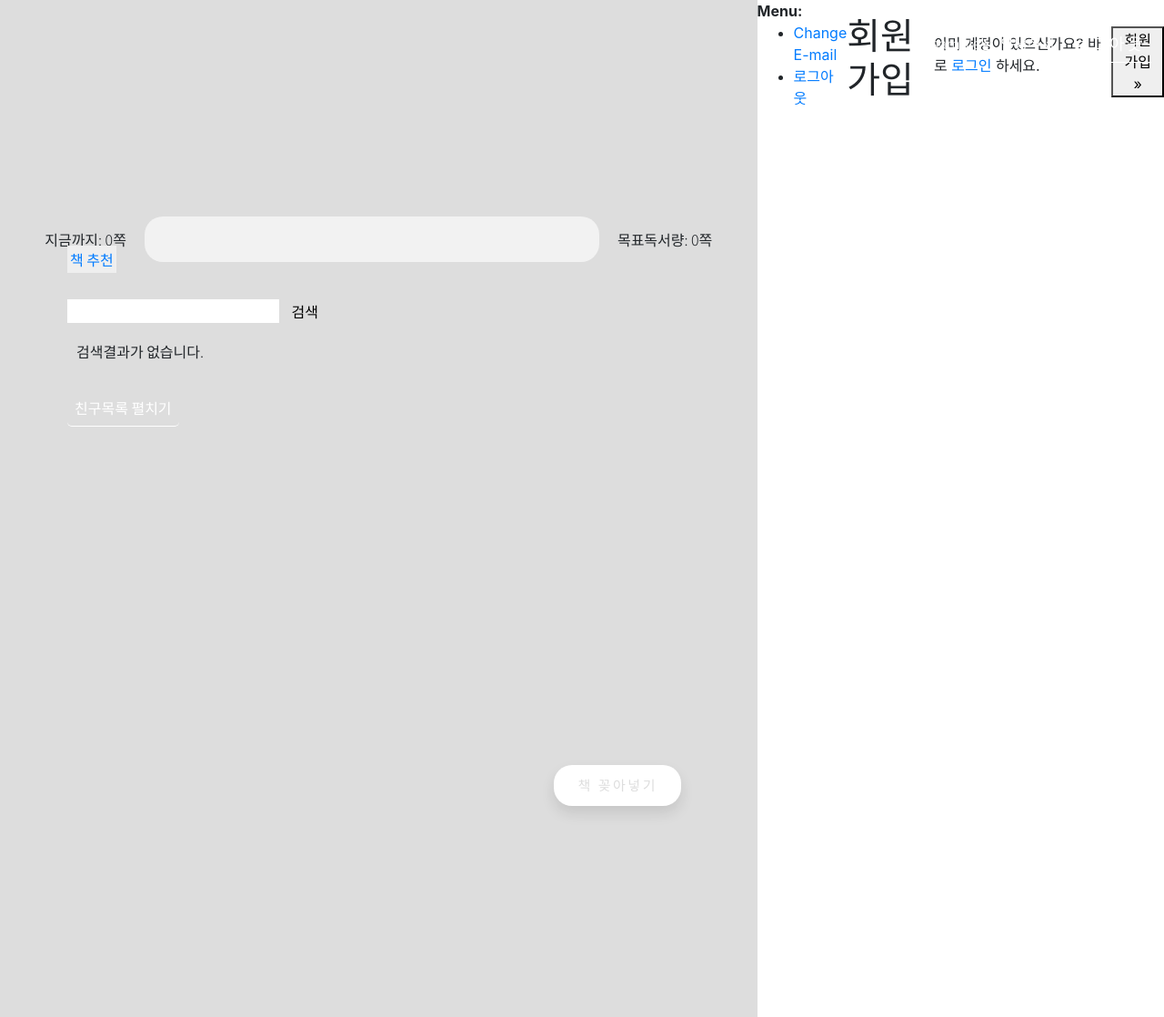
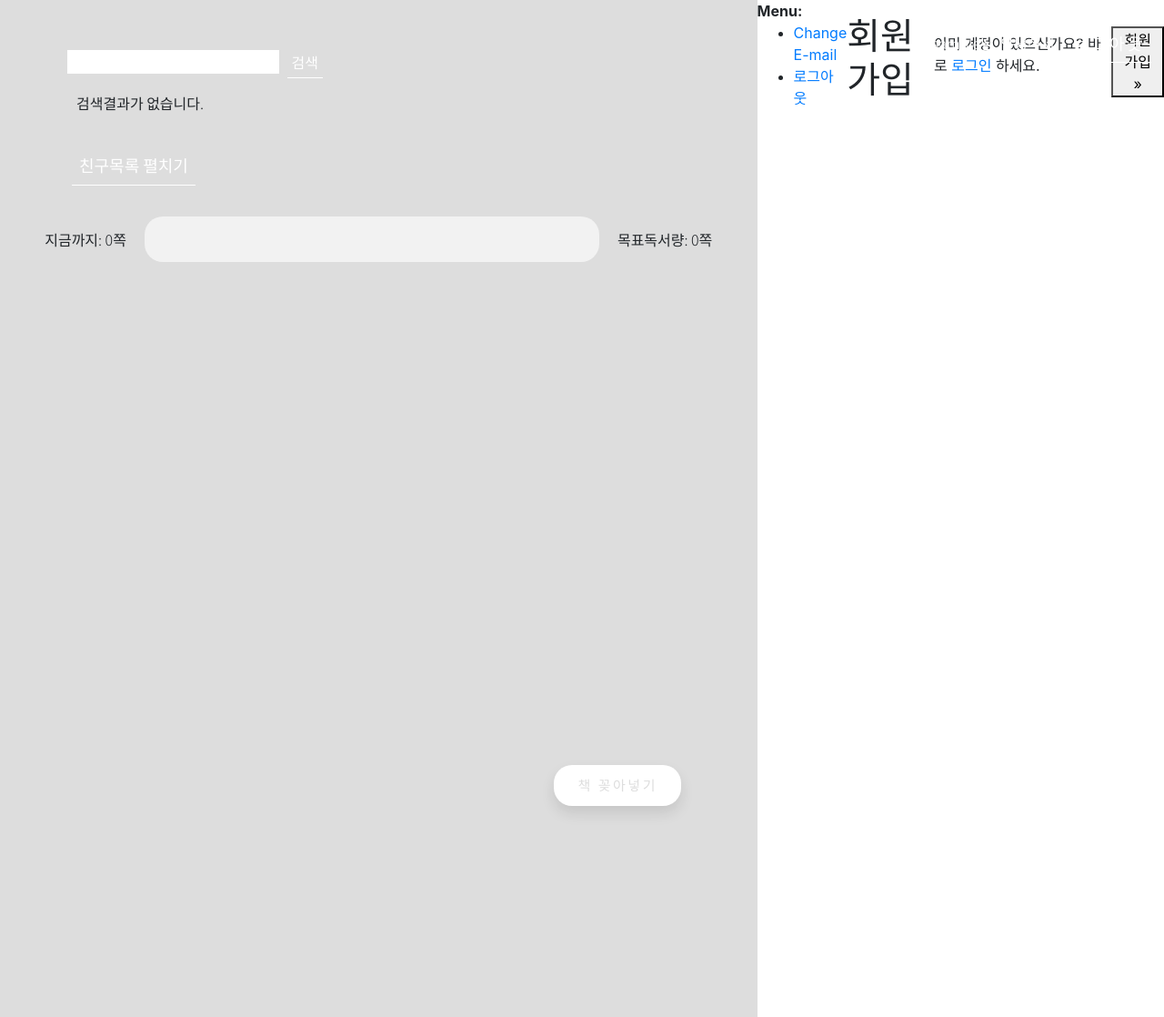
Before and after one commit to younjoo0614/snulionvalley, a Django app: page / in a window 1280 px wide. Shown: the whole page at 91% size. Run offline with Django 3.2, Linux system fonts and the light colour scheme; the visitor is signed in with stand-in values (Sample User, id 1); style sheets or scripts are compiled from the project's sources; some libraries are stand-ins or nearby versions; some web fonts are replaced.

Commit message:
Editing Css

```diff
--- a/booke/bookshelf/static/bookshelf/style.scss
+++ b/booke/bookshelf/static/bookshelf/style.scss
@@ -134,7 +134,7 @@ body {
   justify-content: left;
   flex-direction: column;
   left: 5%;
-  top:20%;
+  top:-8%;
   font-family: 'Noto Sans KR', sans-serif;
   font-weight: 300;
 }
@@ -145,18 +145,27 @@ body {
 
 input.search_bt{
   padding: 5px;
-  color: black;
+  color: white;
   background-color: transparent;
-  border-radius: 5px;
+  font-weight: 300;
+  border-bottom: solid 1px white;
   margin: 5px;
 }
 
 .nav button{
   border: none;
+  border-bottom: solid 1px white;
   font-family: 'Noto Sans KR', sans-serif;
-  font-weight: 500;
+  font-weight: 300;
   padding: 3px;
+  background-color: white;
+  margin: 5px;
+  font-size: 12px;
+  color: #DDDDDD;
+  border-radius: 5px;
+  padding: 5px;
 }
+
 
 .undernav{
   margin: 10px;
@@ -343,10 +352,11 @@ button.friendlist_btn{
   padding: 8px;
   color: white;
   background-color: transparent;
-  border-radius: 5px;
   font-family: 'Noto Sans KR', sans-serif;
   font-weight: 300;
-  border-bottom: solid 1px white
+  border-bottom: solid 1px white;
+  font-size: 18px;
+  border-radius: 0px;
 
 }
 
@@ -358,8 +368,8 @@ button.friendlist_btn{
   padding-top: 30px;
   padding-bottom: 150px;
   width:70%;
+  height: 800px;
   display: block;
-  height: 800px;
   left: 50%;
   top: 50%;
   margin: 0px auto;
@@ -378,11 +388,15 @@ button.friendlist_btn{
   font-family: 'Noto Sans KR', sans-serif;
   font-weight: 100;
   letter-spacing: 3px;
+  transition: all 0.3s ease 0s;
 }
 
 .shelf a:hover{
   text-decoration: none;
-  color: black;
+  color: white;
+  transform: translateY(-10px);
+  box-shadow: 0px 10px 10px rgba(0, 0, 0, 0.1);
+  transition: all 0.3s ease 0s;
 }
 
 .myshelf1 {
@@ -417,7 +431,7 @@ button.friendlist_btn{
   display: flex;
   flex-direction: column;
   width: 100%;
-  height: 100%;
+  height: 120%;
   margin: 0 auto; }
 
 .fr {
--- a/booke/bookshelf/templates/base.html
+++ b/booke/bookshelf/templates/base.html
@@ -34,7 +34,7 @@
     </div>
     {% if user.is_authenticated %}
     <div class="nav">
-      <div class="recommand undernav">
+      <div class="recommand undernav" style="display:none">
         <button><a href="bookshelf/recommned/">책 추천</a></button>
       </div>
       <div class="search undernav">
@@ -55,6 +55,7 @@
       </div>
 
       <div class="friendlist undernav">
+        <button class ="friendlist_btn" data-csrfmiddlewaretoken="{{ csrf_token }}">친구목록 펼치기</button>
         {% for friend in follows %}
           <div id="friend_list" class="friend_list" style="display: none;">
             <div data-id= "{{friend.id}}"> {{friend.nickname}} </div>
@@ -63,7 +64,6 @@
             {% comment %} {% csrf_token %} {% endcomment %}
           </div>
         {% endfor %}
-        <button class ="friendlist_btn" data-csrfmiddlewaretoken="{{ csrf_token }}">친구목록 펼치기</button>
       </div>
 
     </div>
--- a/booke/bookshelf/templates/bookshelf/index.html
+++ b/booke/bookshelf/templates/bookshelf/index.html
@@ -24,9 +24,9 @@
                         <div class = "myshelf1">
                             <div class = "shelf">
                                     {% for userbook in ub1 %}
-                                        <a class="showmodal" href="#showModal" data-toggle="modal" data-id={{ userbook.id }} style = "width: calc(100% * {{userbook.whole_page}}/2000);">
-                                            <div class="book-{{userbook.color}}" id ="{{userbook.id}}" style = "height: 100%; display: flex; justify-content: center; align-items: center;">
-                                                <div style = "writing-mode: vertical-lr;">
+                                        <a class="showmodal" href="#showModal" data-toggle="modal" data-id={{ userbook.id }} style = "width: calc(100% * {{userbook.whole_page}}/2000); height: 104px;">
+                                            <div class="book-{{userbook.color}}" id ="{{userbook.id}}" style = "height: 100%; display: flex; justify-content: center; align-items: center; text-align: center; vertical-align:middle;">
+                                                <div style = "writing-mode: vertical-lr; text-orientation: upright; letter-spacing: 0em; word-spacing: -1em;">
                                                     {{userbook.bookid.title}}
                                                 </div>
                                             </div>
@@ -38,9 +38,9 @@
                         <div class = "myshelf2">
                             <div class = "shelf">
                                     {% for userbook in ub1 %}
-                                        <a class="showmodal" href="#showModal" data-toggle="modal" data-id={{ userbook.id }} style = "width: calc(100% * {{userbook.whole_page}}/2000);">
-                                            <div class="book-{{userbook.color}}" id ="{{userbook.id}}" style = "height: 100%; display: flex; justify-content: center; align-items: center;">
-                                                <div style = "writing-mode: vertical-lr;">
+                                        <a class="showmodal" href="#showModal" data-toggle="modal" data-id={{ userbook.id }} style = "width: calc(100% * {{userbook.whole_page}}/2000); height: 104px;">
+                                            <div class="book-{{userbook.color}}" id ="{{userbook.id}}" style = "height: 100%; display: flex; justify-content: center; align-items: center; text-align: center; vertical-align:middle;">
+                                                <div style = "writing-mode: vertical-lr; text-orientation: upright; letter-spacing: 0em; word-spacing: -1em;">
                                                     {{userbook.bookid.title}}
                                                 </div>
                                             </div>
@@ -49,9 +49,9 @@
                             </div>
                             <div class = "shelf">
                                     {% for userbook in ub2 %}
-                                        <a class="showmodal" href="#showModal" data-toggle="modal" data-id={{ userbook.id }} style = "width: calc(100% * {{userbook.whole_page}}/2000);">
-                                            <div class="book-{{userbook.color}}" id ="{{userbook.id}}" style = "height: 100%; display: flex; justify-content: center; align-items: center;">
-                                                <div style = "writing-mode: vertical-lr;">
+                                        <a class="showmodal" href="#showModal" data-toggle="modal" data-id={{ userbook.id }} style = "width: calc(100% * {{userbook.whole_page}}/2000); height: 104px;">
+                                            <div class="book-{{userbook.color}}" id ="{{userbook.id}}" style = "height: 100%; display: flex; justify-content: center; align-items: center; text-align: center; vertical-align:middle;">
+                                                <div style = "writing-mode: vertical-lr; text-orientation: upright; letter-spacing: 0em; word-spacing: -1em;">
                                                     {{userbook.bookid.title}}
                                                 </div>
                                             </div>
@@ -63,9 +63,9 @@
                         <div class = "myshelf3">
                                 <div class ="shelf">
                                     {% for userbook in ub1 %}
-                                        <a class="showmodal" href="#showModal" data-toggle="modal" data-id={{ userbook.id }} style = "width: calc(100% * {{userbook.whole_page}}/2000);">
-                                            <div class="book-{{userbook.color}}" id ="{{userbook.id}}" style = "height: 100%; display: flex; justify-content: center; align-items: center;">
-                                                <div style = "writing-mode: vertical-lr;">
+                                        <a class="showmodal" href="#showModal" data-toggle="modal" data-id={{ userbook.id }} style = "width: calc(100% * {{userbook.whole_page}}/2000); height: 104px;">
+                                            <div class="book-{{userbook.color}}" id ="{{userbook.id}}" style = "height: 100%; display: flex; justify-content: center; align-items: center; text-align: center; vertical-align:middle;">
+                                                <div style = "writing-mode: vertical-lr; text-orientation: upright; letter-spacing: 0em; word-spacing: -1em;">
                                                     {{userbook.bookid.title}}
                                                 </div>
                                             </div>
@@ -74,9 +74,9 @@
                                 </div>
                                 <div class="shelf">
                                     {% for userbook in ub2 %}
-                                        <a class="showmodal" href="#showModal" data-toggle="modal" data-id={{ userbook.id }} style = "width: calc(100% * {{userbook.whole_page}}/2000);">
-                                            <div class="book-{{userbook.color}}" id ="{{userbook.id}}" style = "height: 100%; display: flex; justify-content: center; align-items: center;">
-                                                <div style = "writing-mode: vertical-lr;">
+                                        <a class="showmodal" href="#showModal" data-toggle="modal" data-id={{ userbook.id }} style = "width: calc(100% * {{userbook.whole_page}}/2000); height: 104px;">
+                                            <div class="book-{{userbook.color}}" id ="{{userbook.id}}" style = "height: 100%; display: flex; justify-content: center; align-items: center; text-align: center; vertical-align:middle;">
+                                                <div style = "writing-mode: vertical-lr; text-orientation: upright; letter-spacing: 0em; word-spacing: -1em;">
                                                     {{userbook.bookid.title}}
                                                 </div>
                                             </div>
@@ -85,9 +85,9 @@
                                 </div>
                                 <div class="shelf">
                                     {% for userbook in ub3 %}
-                                        <a class="showmodal" href="#showModal" data-toggle="modal" data-id={{ userbook.id }} style = "width: calc(100% * {{userbook.whole_page}}/2000);">
-                                            <div class="book-{{userbook.color}}" id ="{{userbook.id}}" style = "height: 100%; display: flex; justify-content: center; align-items: center;">
-                                                <div style = "writing-mode: vertical-lr;">
+                                        <a class="showmodal" href="#showModal" data-toggle="modal" data-id={{ userbook.id }} style = "width: calc(100% * {{userbook.whole_page}}/2000); height: 104px;">
+                                            <div class="book-{{userbook.color}}" id ="{{userbook.id}}" style = "height: 100%; display: flex; justify-content: center; align-items: center; text-align: center; vertical-align:middle;">
+                                                <div style = "writing-mode: vertical-lr; text-orientation: upright; letter-spacing: 0em; word-spacing: -1em;">
                                                     {{userbook.bookid.title}}
                                                 </div>
                                             </div>
@@ -99,9 +99,9 @@
                         <div class = "myshelf4">
                                 <div class="shelf">
                                     {% for userbook in ub1 %}
-                                        <a class="showmodal" href="#showModal" data-toggle="modal" data-id={{ userbook.id }} style = "width: calc(100% * {{userbook.whole_page}}/2000);">
-                                            <div class="book-{{userbook.color}}" id ="{{userbook.id}}" style = "height: 100%; display: flex; justify-content: center; align-items: center;">
-                                                <div style = "writing-mode: vertical-lr;">
+                                        <a class="showmodal" href="#showModal" data-toggle="modal" data-id={{ userbook.id }} style = "width: calc(100% * {{userbook.whole_page}}/2000); height: 104px;">
+                                            <div class="book-{{userbook.color}}" id ="{{userbook.id}}" style = "height: 100%; display: flex; justify-content: center; align-items: center; text-align: center; vertical-align:middle;">
+                                                <div style = "writing-mode: vertical-lr; text-orientation: upright; letter-spacing: 0em; word-spacing: -1em;">
                                                     {{userbook.bookid.title}}
                                                 </div>
                                             </div>
@@ -110,9 +110,9 @@
                                 </div>
                                 <div class="shelf">
                                     {% for userbook in ub2 %}
-                                        <a class="showmodal" href="#showModal" data-toggle="modal" data-id={{ userbook.id }} style = "width: calc(100% * {{userbook.whole_page}}/2000);">
-                                            <div class="book-{{userbook.color}}" id ="{{userbook.id}}" style = "height: 100%; display: flex; justify-content: center; align-items: center;">
-                                                <div style = "writing-mode: vertical-lr;">
+                                        <a class="showmodal" href="#showModal" data-toggle="modal" data-id={{ userbook.id }} style = "width: calc(100% * {{userbook.whole_page}}/2000); height: 104px;">
+                                            <div class="book-{{userbook.color}}" id ="{{userbook.id}}" style = "height: 100%; display: flex; justify-content: center; align-items: center; text-align: center; vertical-align:middle;">
+                                                <div style = "writing-mode: vertical-lr; text-orientation: upright; letter-spacing: 0em; word-spacing: -1em;">
                                                     {{userbook.bookid.title}}
                                                 </div>
                                             </div>
@@ -121,9 +121,9 @@
                                 </div>
                                 <div class="shelf">
                                     {% for userbook in ub3 %}
-                                        <a class="showmodal" href="#showModal" data-toggle="modal" data-id={{ userbook.id }} style = "width: calc(100% * {{userbook.whole_page}}/2000);">
-                                            <div class="book-{{userbook.color}}" id ="{{userbook.id}}" style = "height: 100%; display: flex; justify-content: center; align-items: center;">
-                                                <div style = "writing-mode: vertical-lr;">
+                                        <a class="showmodal" href="#showModal" data-toggle="modal" data-id={{ userbook.id }} style = "width: calc(100% * {{userbook.whole_page}}/2000); height: 104px;">
+                                            <div class="book-{{userbook.color}}" id ="{{userbook.id}}" style = "height: 100%; display: flex; justify-content: center; align-items: center; text-align: center; vertical-align:middle;">
+                                                <div style = "writing-mode: vertical-lr; text-orientation: upright; letter-spacing: 0em; word-spacing: -1em;">
                                                     {{userbook.bookid.title}}
                                                 </div>
                                             </div>
@@ -132,9 +132,9 @@
                                 </div>
                                 <div class="shelf">
                                     {% for userbook in ub4 %}
-                                        <a class="showmodal" href="#showModal" data-toggle="modal" data-id={{ userbook.id }} style = "width: calc(100% * {{userbook.whole_page}}/2000);">
-                                            <div class="book-{{userbook.color}}" id ="{{userbook.id}}" style = "height: 100%; display: flex; justify-content: center; align-items: center;">
-                                                <div style = "writing-mode: vertical-lr;">
+                                        <a class="showmodal" href="#showModal" data-toggle="modal" data-id={{ userbook.id }} style = "width: calc(100% * {{userbook.whole_page}}/2000); height: 104px;">
+                                            <div class="book-{{userbook.color}}" id ="{{userbook.id}}" style = "height: 100%; display: flex; justify-content: center; align-items: center; text-align: center; vertical-align:middle;">
+                                                <div style = "writing-mode: vertical-lr; text-orientation: upright; letter-spacing: 0em; word-spacing: -1em;">
                                                     {{userbook.bookid.title}}
                                                 </div>
                                             </div>
@@ -146,9 +146,9 @@
                         <div class = "myshelf5">
                                 <div class="shelf">
                                     {% for userbook in ub1 %}
-                                        <a class="showmodal" href="#showModal" data-toggle="modal" data-id={{ userbook.id }} style = "width: calc(100% * {{userbook.whole_page}}/2000);">
-                                            <div class="book-{{userbook.color}}" id ="{{userbook.id}}" style = "height: 100%; display: flex; justify-content: center; align-items: center;">
-                                                <div style = "writing-mode: vertical-lr;">
+                                        <a class="showmodal" href="#showModal" data-toggle="modal" data-id={{ userbook.id }} style = "width: calc(100% * {{userbook.whole_page}}/2000); height: 104px;">
+                                            <div class="book-{{userbook.color}}" id ="{{userbook.id}}" style = "height: 100%; display: flex; justify-content: center; align-items: center; text-align: center; vertical-align:middle;">
+                                                <div style = "writing-mode: vertical-lr; text-orientation: upright; letter-spacing: 0em; word-spacing: -1em;">
                                                     {{userbook.bookid.title}}
                                                 </div>
                                             </div>
@@ -157,9 +157,9 @@
                                 </div>
                                 <div class="shelf">
                                     {% for userbook in ub2 %}
-                                        <a class="showmodal" href="#showModal" data-toggle="modal" data-id={{ userbook.id }} style = "width: calc(100% * {{userbook.whole_page}}/2000);">
-                                            <div class="book-{{userbook.color}}" id ="{{userbook.id}}" style = "height: 100%; display: flex; justify-content: center; align-items: center;">
-                                                <div style = "writing-mode: vertical-lr;">
+                                        <a class="showmodal" href="#showModal" data-toggle="modal" data-id={{ userbook.id }} style = "width: calc(100% * {{userbook.whole_page}}/2000); height: 104px;">
+                                            <div class="book-{{userbook.color}}" id ="{{userbook.id}}" style = "height: 100%; display: flex; justify-content: center; align-items: center; text-align: center; vertical-align:middle;">
+                                                <div style = "writing-mode: vertical-lr; text-orientation: upright; letter-spacing: 0em; word-spacing: -1em;">
                                                     {{userbook.bookid.title}}
                                                 </div>
                                             </div>
@@ -168,9 +168,9 @@
                                 </div>
                                 <div class="shelf">
                                     {% for userbook in ub3 %}
-                                        <a class="showmodal" href="#showModal" data-toggle="modal" data-id={{ userbook.id }} style = "width: calc(100% * {{userbook.whole_page}}/2000);">
-                                            <div class="book-{{userbook.color}}" id ="{{userbook.id}}" style = "height: 100%; display: flex; justify-content: center; align-items: center;">
-                                                <div style = "writing-mode: vertical-lr;">
+                                        <a class="showmodal" href="#showModal" data-toggle="modal" data-id={{ userbook.id }} style = "width: calc(100% * {{userbook.whole_page}}/2000); height: 104px;">
+                                            <div class="book-{{userbook.color}}" id ="{{userbook.id}}" style = "height: 100%; display: flex; justify-content: center; align-items: center; text-align: center; vertical-align:middle;">
+                                                <div style = "writing-mode: vertical-lr; text-orientation: upright; letter-spacing: 0em; word-spacing: -1em;">
                                                     {{userbook.bookid.title}}
                                                 </div>
                                             </div>
@@ -179,9 +179,9 @@
                                 </div>
                                 <div class="shelf">
                                     {% for userbook in ub4 %}
-                                        <a class="showmodal" href="#showModal" data-toggle="modal" data-id={{ userbook.id }} style = "width: calc(100% * {{userbook.whole_page}}/2000);">
-                                            <div class="book-{{userbook.color}}" id ="{{userbook.id}}" style = "height: 100%; display: flex; justify-content: center; align-items: center;">
-                                                <div style = "writing-mode: vertical-lr;">
+                                        <a class="showmodal" href="#showModal" data-toggle="modal" data-id={{ userbook.id }} style = "width: calc(100% * {{userbook.whole_page}}/2000); height: 104px;">
+                                            <div class="book-{{userbook.color}}" id ="{{userbook.id}}" style = "height: 100%; display: flex; justify-content: center; align-items: center; text-align: center; vertical-align:middle;">
+                                                <div style = "writing-mode: vertical-lr; text-orientation: upright; letter-spacing: 0em; word-spacing: -1em;">
                                                     {{userbook.bookid.title}}
                                                 </div>
                                             </div>
@@ -190,9 +190,9 @@
                                 </div>
                                 <div class="shelf">
                                     {% for userbook in ub5 %}
-                                        <a class="showmodal" href="#showModal" data-toggle="modal" data-id={{ userbook.id }} style = "width: calc(100% * {{userbook.whole_page}}/2000);">
-                                            <div class="book-{{userbook.color}}" id ="{{userbook.id}}" style = "height: 100%; display: flex; justify-content: center; align-items: center;">
-                                                <div style = "writing-mode: vertical-lr;">
+                                        <a class="showmodal" href="#showModal" data-toggle="modal" data-id={{ userbook.id }} style = "width: calc(100% * {{userbook.whole_page}}/2000); height: 104px;">
+                                            <div class="book-{{userbook.color}}" id ="{{userbook.id}}" style = "height: 100%; display: flex; justify-content: center; align-items: center; text-align: center; vertical-align:middle;">
+                                                <div style = "writing-mode: vertical-lr; text-orientation: upright; letter-spacing: 0em; word-spacing: -1em;">
                                                     {{userbook.bookid.title}}
                                                 </div>
                                             </div>
```
Also changed, not shown: booke/bookshelf/static/bookshelf/style.css (+24 -11 lines), 1 other file.
